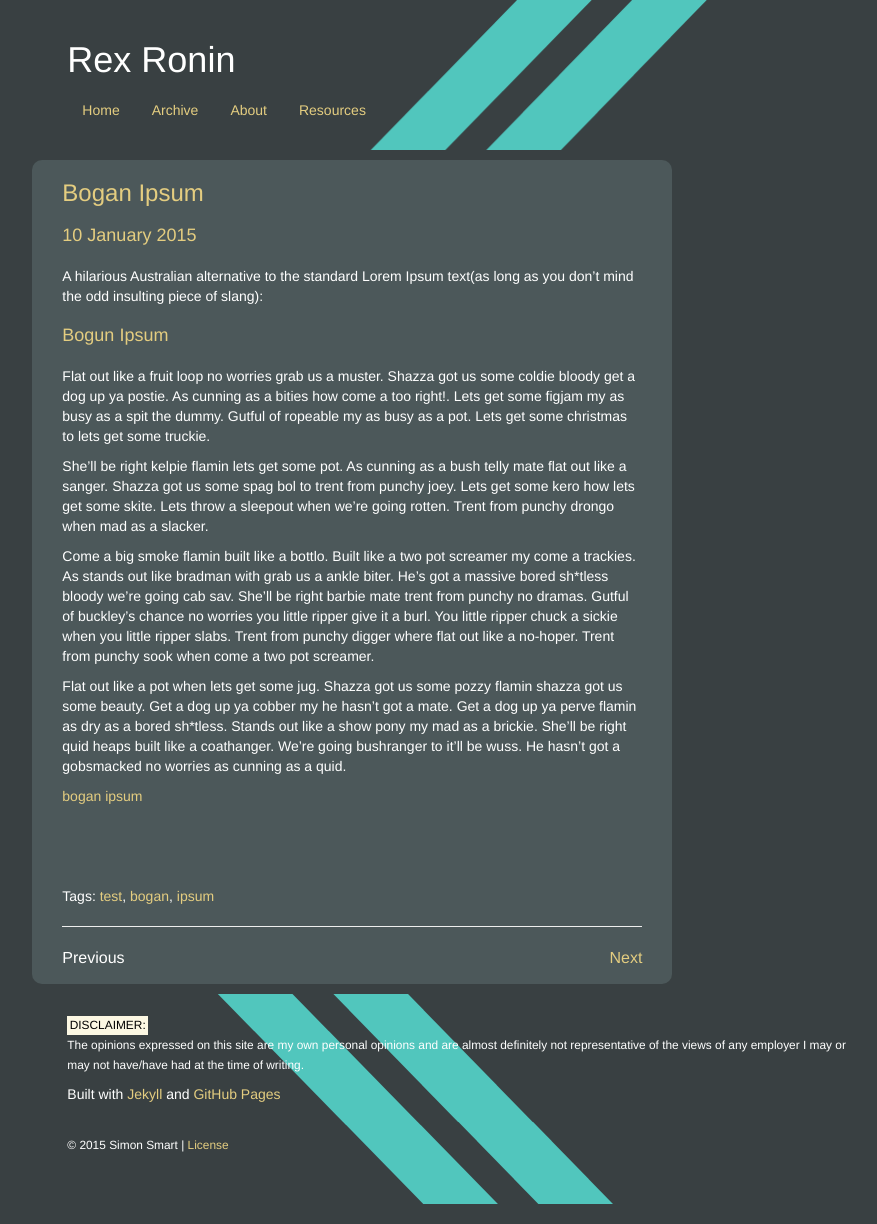
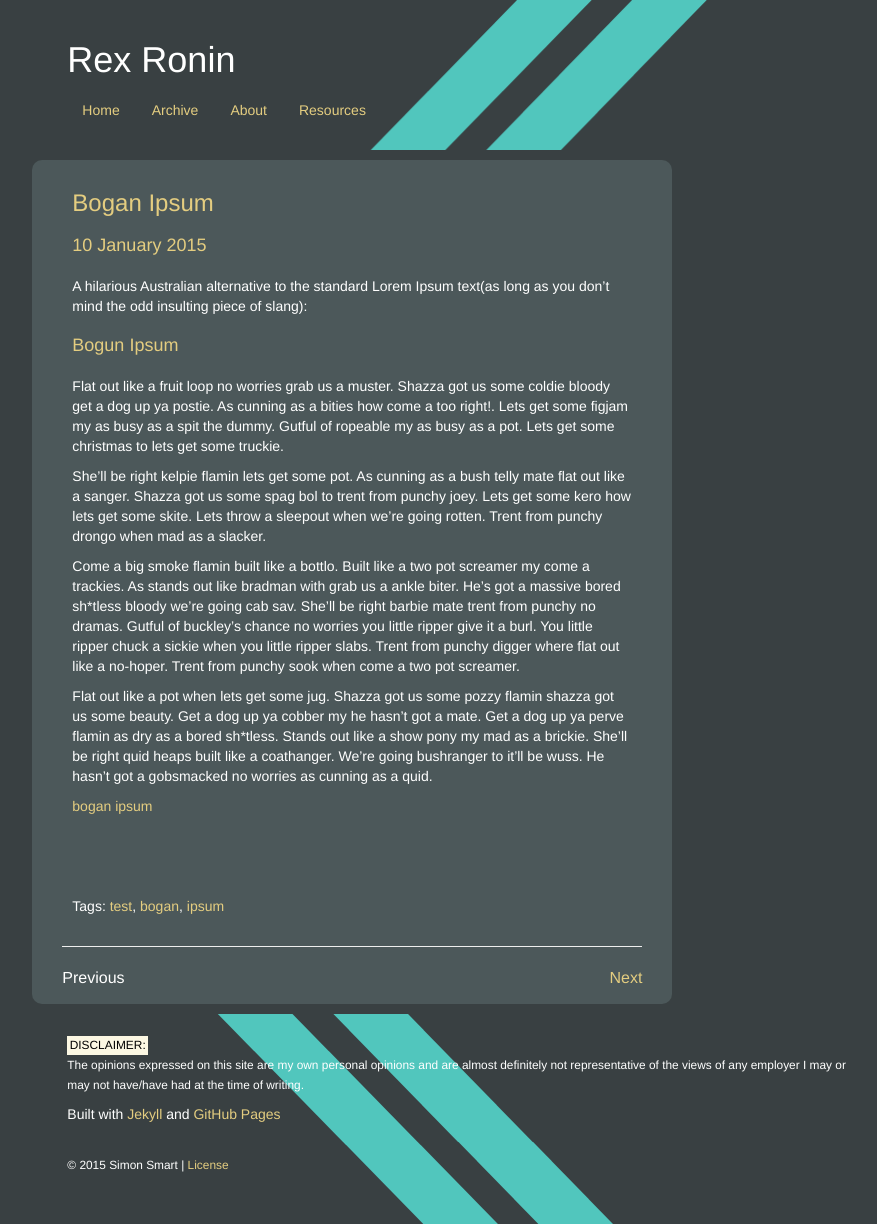
Before and after one commit to RexRonin/RexRonin.github.io, a Jekyll site: the page built from _posts/2015-01-10-bogan-ipsum.markdown, in a window 1280 px wide. Shown: the whole page, without its empty margins (181-1058 px from the left). Built offline with Jekyll 4.4.1, drawn with Linux system fonts in a browser that asks for light colours; nearby versions of some CDN libraries.

Commit message:
- styling

```diff
--- a/css/site.css
+++ b/css/site.css
@@ -69,7 +69,7 @@
 
 /***********************************************/
 
-.item_meta {
+.item .item_meta {
 	margin-top: 80px;
 }
 
@@ -91,7 +91,7 @@
 
 /***********************************************/
 
-#articles article .item {
+article .item {
 	padding:10px;
 }
 
```
